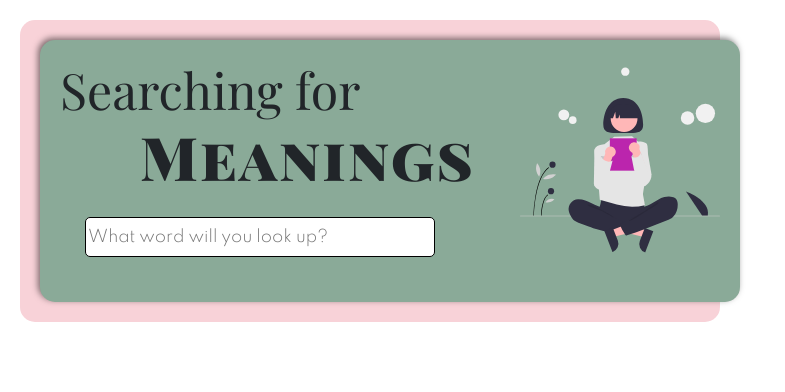
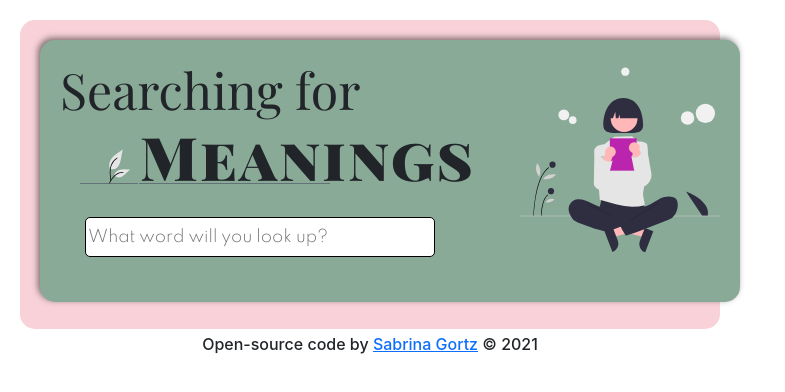
Before and after one commit to sgortz/dictionary-app, a React (Create React App) app: page / in a window 1280 px wide. Shown: the top 392 px of the page, without its empty margins (0-785 px from the left). Built offline with nearby package versions, Linux system fonts and the light colour scheme; a web font is replaced by a local one.

Commit message:
Add little plant to the title and footer in the end of page

```diff
--- a/src/App.css
+++ b/src/App.css
@@ -12,7 +12,8 @@
 .App .Green {
   background-color: rgb(138, 170, 152);
   box-shadow: -2px -2px 6px rgba(0, 0, 0, 0.5);
-  margin: 20px;
+  margin-top: 20px;
+  margin-left: 20px;
   width: 700px;
   border-radius: 15px;
   padding: 20px;
@@ -36,3 +37,16 @@
   letter-spacing: 2px;
   margin-left: 80px;
 }
+
+.App .flower-illustration {
+  position: absolute;
+  bottom: 84px;
+  left: 60px
+}
+
+footer {
+  display: flex;
+  justify-content: center;
+  position: relative;
+  bottom: -33px;
+}
--- a/src/App.js
+++ b/src/App.js
@@ -1,5 +1,6 @@
 import Dictionary from "./Components/Dictionary";
 import woman_reading from "./images/woman_reading.svg";
+import plant_illustration from "./images/plant_illustration.svg";
 import "./App.css";
 
 function App() {
@@ -16,10 +17,18 @@ function App() {
             <h1>
               <div className="first-title">Searching for</div>
               <div className="second-title">Meanings</div>
+              <img
+                src={plant_illustration}
+                alt="flower-illustration"
+                className="flower-illustration"
+                width="280"
+              />
             </h1>
           </header>
           <Dictionary />
         </div>
+        <footer><h6>Open-source code by <a href="https://github.com/sgortz/dictionary-app"> Sabrina Gortz</a> © 2021</h6>
+        </footer>
       </div>
     </div>
   );
```
